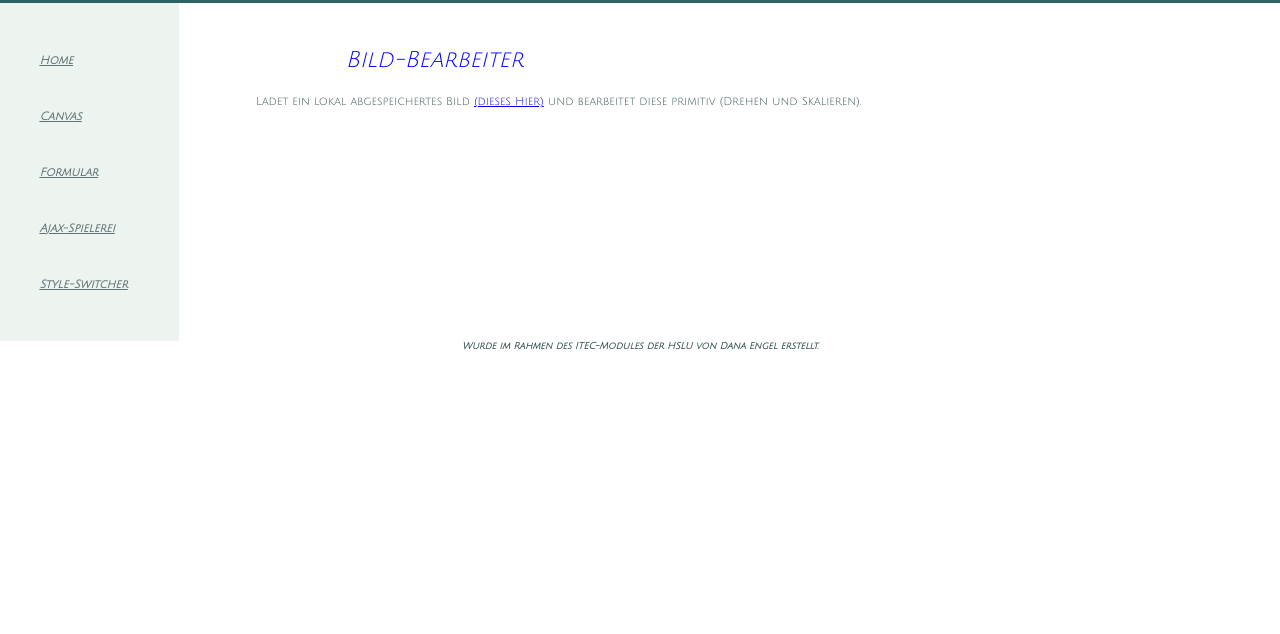
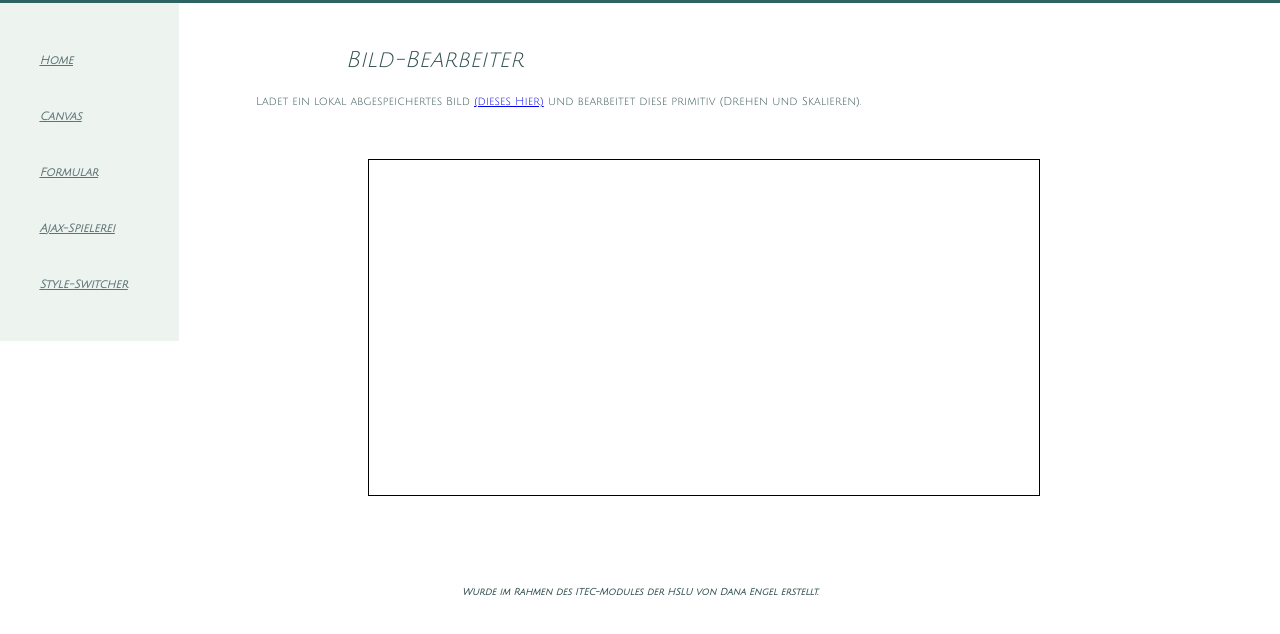
Before and after one commit to engeld/itec, a plain HTML site: page pages/canvas.html in a window 1280 px wide. Shown: the part 46-680 px from the top of the page. Drawn offline with Linux system fonts and the light colour scheme.

Commit message:
add padding to the footer, replace h2 color to something more pleasing to the eye, rename the itecCanvas-id to itec-canvas, add styling for the itec-form

```diff
--- a/css/style.css
+++ b/css/style.css
@@ -61,7 +61,6 @@ nav a:hover, nav a:focus {
   color: #49968e;
 }
 
-
 article {
   width: 80%;
   padding-right: 10%;
@@ -71,6 +70,8 @@ article {
 
 footer {
   width: 100%;
+  padding-top: 5em;
+  padding-bottom: 1em;
   clear: both;
 
   text-align: center;
@@ -82,6 +83,7 @@ footer {
 h1, h2 {
   padding: 0 10%;
   margin: 0;
+
   color: #FFFFFF;
   font-weight: normal;
 }
@@ -102,8 +104,7 @@ h2 {
   padding-bottom: 0.5em;
   border-top: none;
 
-  /* color: rgba( 255,255,255,0.6); */
-  color: blue;
+  color: #325050;
   font-family: 'Julius Sans One', sans-serif;
   font-size: 2em;
   font-style: italic;
@@ -127,10 +128,14 @@ p {
   line-height: 2;
 }
 
-#itecCanvas {
+#itec-canvas {
   width: 75%;
   margin: 5% auto;
   display: table;
 
   border: 1px solid black;
 }
+
+#itec-form {
+  display: inline-block;
+}
```
